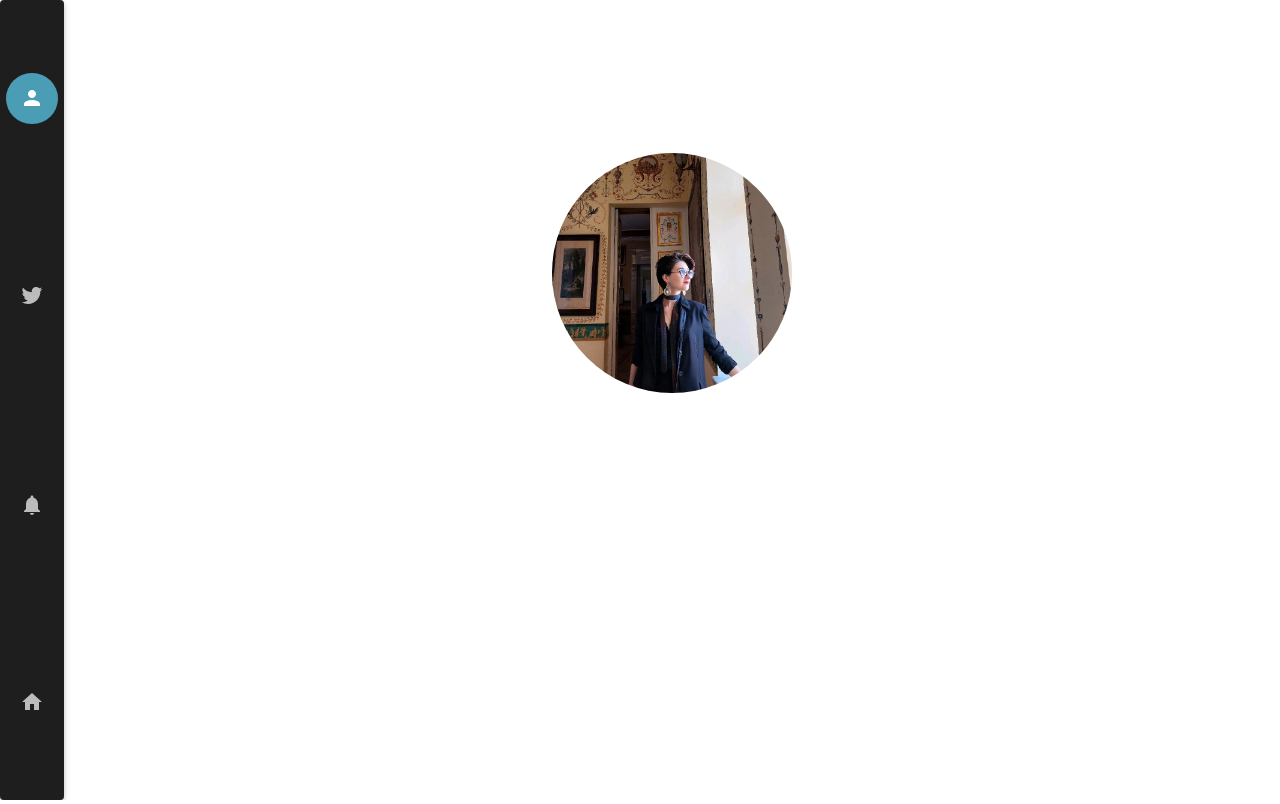
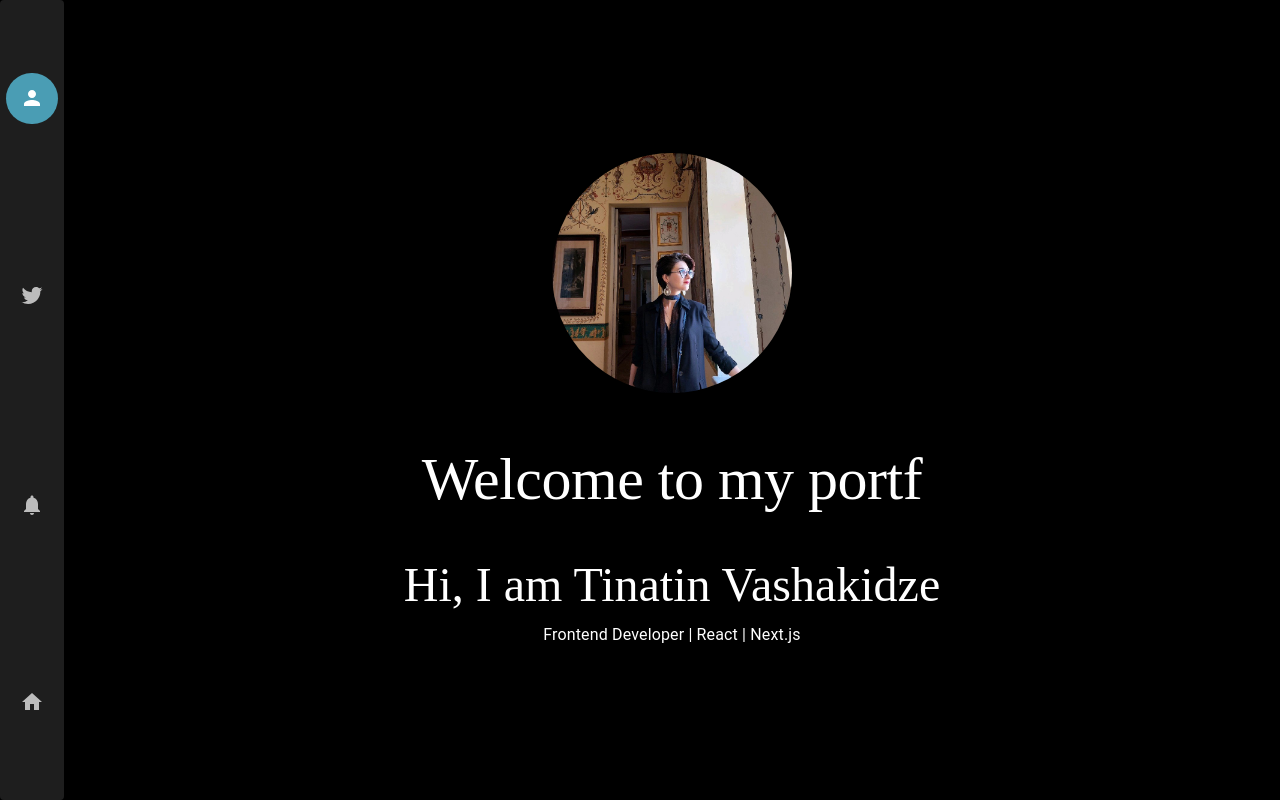
Before and after one commit to tiVvash/portfolio, a Next.js app: page / in a window 1280 px wide. Built offline with nearby package versions, Linux system fonts and the light colour scheme.

Commit message:
dark background

```diff
--- a/src/app/page.tsx
+++ b/src/app/page.tsx
@@ -16,6 +16,7 @@ const HomePage = () =>  {
       left: 0,
       width: '100vw',
       height: '100vh',
+      backgroundColor: 'black',
       zIndex: -1,
     }}>
       <BackgroundBeams className="background-beams" />
```
